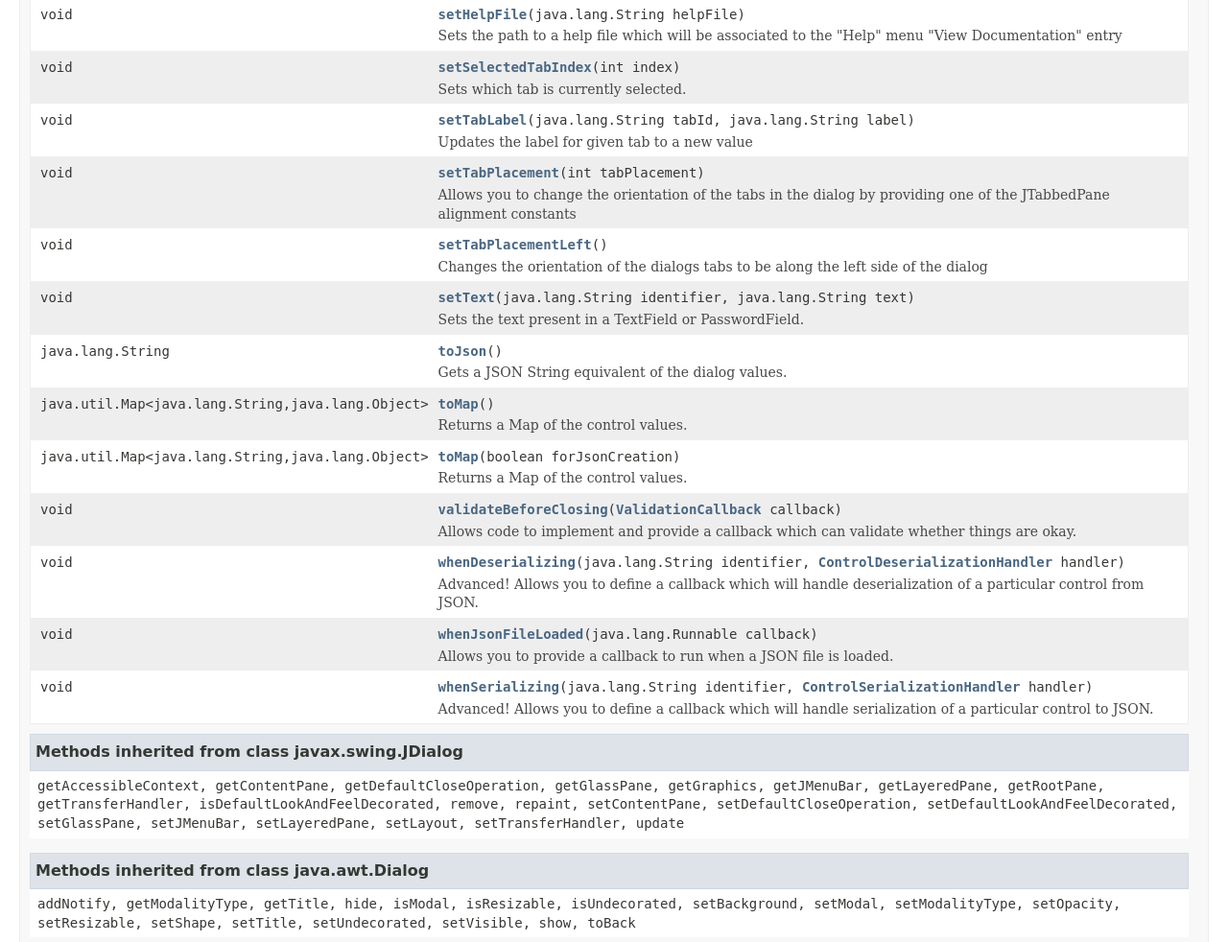
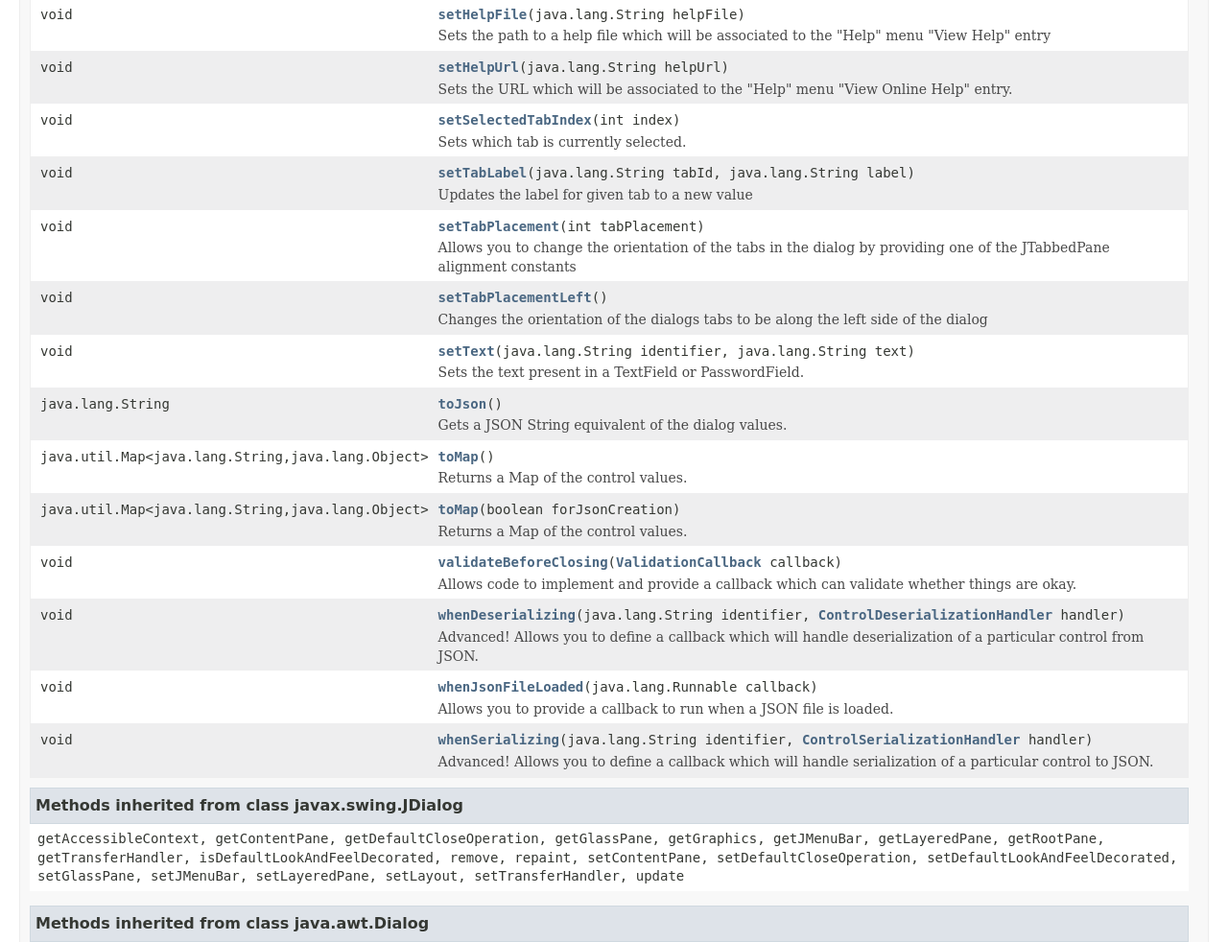
Before and after one commit to Nuix/Nx, a plain HTML site: page docs/com/nuix/nx/dialogs/TabbedCustomDialog.html in a window 1280 px wide. Shown: the part 3212-4194 px from the top of the page at 96% size. Drawn offline with Linux system fonts and the light colour scheme; a web font is replaced by a local one.

Commit message:
Java doc refresh

```diff
--- a/docs/com/nuix/nx/dialogs/TabbedCustomDialog.html
+++ b/docs/com/nuix/nx/dialogs/TabbedCustomDialog.html
@@ -17,7 +17,7 @@
     catch(err) {
     }
 //-->
-var methods = {"i0":10,"i1":10,"i2":10,"i3":10,"i4":10,"i5":10,"i6":10,"i7":10,"i8":10,"i9":10,"i10":10,"i11":10,"i12":10,"i13":10,"i14":10,"i15":10,"i16":10,"i17":10,"i18":10,"i19":10,"i20":10,"i21":10,"i22":10,"i23":10,"i24":10,"i25":10,"i26":10,"i27":10,"i28":10,"i29":10,"i30":10,"i31":10,"i32":10,"i33":10,"i34":10,"i35":10,"i36":10};
+var methods = {"i0":10,"i1":10,"i2":10,"i3":10,"i4":10,"i5":10,"i6":10,"i7":10,"i8":10,"i9":10,"i10":10,"i11":10,"i12":10,"i13":10,"i14":10,"i15":10,"i16":10,"i17":10,"i18":10,"i19":10,"i20":10,"i21":10,"i22":10,"i23":10,"i24":10,"i25":10,"i26":10,"i27":10,"i28":10,"i29":10,"i30":10,"i31":10,"i32":10,"i33":10,"i34":10,"i35":10,"i36":10,"i37":10};
 var tabs = {65535:["t0","All Methods"],2:["t2","Instance Methods"],8:["t4","Concrete Methods"]};
 var altColor = "altColor";
 var rowColor = "rowColor";
@@ -411,67 +411,73 @@ extends javax.swing.JDialog</pre>
 <tr id="i24" class="altColor">
 <td class="colFirst"><code>void</code></td>
 <td class="colLast"><code><span class="memberNameLink"><a href="../../../../com/nuix/nx/dialogs/TabbedCustomDialog.html#setHelpFile-java.lang.String-">setHelpFile</a></span>(java.lang.String&nbsp;helpFile)</code>
-<div class="block">Sets the path to a help file which will be associated to the "Help" menu "View Documentation" entry</div>
+<div class="block">Sets the path to a help file which will be associated to the "Help" menu "View Help" entry</div>
 </td>
 </tr>
 <tr id="i25" class="rowColor">
+<td class="colFirst"><code>void</code></td>
+<td class="colLast"><code><span class="memberNameLink"><a href="../../../../com/nuix/nx/dialogs/TabbedCustomDialog.html#setHelpUrl-java.lang.String-">setHelpUrl</a></span>(java.lang.String&nbsp;helpUrl)</code>
+<div class="block">Sets the URL which will be associated to the "Help" menu "View Online Help" entry.</div>
+</td>
+</tr>
+<tr id="i26" class="altColor">
 <td class="colFirst"><code>void</code></td>
 <td class="colLast"><code><span class="memberNameLink"><a href="../../../../com/nuix/nx/dialogs/TabbedCustomDialog.html#setSelectedTabIndex-int-">setSelectedTabIndex</a></span>(int&nbsp;index)</code>
 <div class="block">Sets which tab is currently selected.</div>
 </td>
 </tr>
-<tr id="i26" class="altColor">
+<tr id="i27" class="rowColor">
 <td class="colFirst"><code>void</code></td>
 <td class="colLast"><code><span class="memberNameLink"><a href="../../../../com/nuix/nx/dialogs/TabbedCustomDialog.html#setTabLabel-java.lang.String-java.lang.String-">setTabLabel</a></span>(java.lang.String&nbsp;tabId,
            java.lang.String&nbsp;label)</code>
 <div class="block">Updates the label for given tab to a new value</div>
 </td>
 </tr>
-<tr id="i27" class="rowColor">
+<tr id="i28" class="altColor">
 <td class="colFirst"><code>void</code></td>
 <td class="colLast"><code><span class="memberNameLink"><a href="../../../../com/nuix/nx/dialogs/TabbedCustomDialog.html#setTabPlacement-int-">setTabPlacement</a></span>(int&nbsp;tabPlacement)</code>
 <div class="block">Allows you to change the orientation of the tabs in the dialog by providing one of the
  JTabbedPane alignment constants</div>
 </td>
 </tr>
-<tr id="i28" class="altColor">
+<tr id="i29" class="rowColor">
 <td class="colFirst"><code>void</code></td>
 <td class="colLast"><code><span class="memberNameLink"><a href="../../../../com/nuix/nx/dialogs/TabbedCustomDialog.html#setTabPlacementLeft--">setTabPlacementLeft</a></span>()</code>
 <div class="block">Changes the orientation of the dialogs tabs to be along the left side of the dialog</div>
 </td>
 </tr>
-<tr id="i29" class="rowColor">
+<tr id="i30" class="altColor">
 <td class="colFirst"><code>void</code></td>
 <td class="colLast"><code><span class="memberNameLink"><a href="../../../../com/nuix/nx/dialogs/TabbedCustomDialog.html#setText-java.lang.String-java.lang.String-">setText</a></span>(java.lang.String&nbsp;identifier,
        java.lang.String&nbsp;text)</code>
 <div class="block">Sets the text present in a TextField or PasswordField.</div>
 </td>
 </tr>
-<tr id="i30" class="altColor">
+<tr id="i31" class="rowColor">
 <td class="colFirst"><code>java.lang.String</code></td>
 <td class="colLast"><code><span class="memberNameLink"><a href="../../../../com/nuix/nx/dialogs/TabbedCustomDialog.html#toJson--">toJson</a></span>()</code>
 <div class="block">Gets a JSON String equivalent of the dialog values.</div>
 </td>
 </tr>
-<tr id="i31" class="rowColor">
+<tr id="i32" class="altColor">
 <td class="colFirst"><code>java.util.Map&lt;java.lang.String,java.lang.Object&gt;</code></td>
 <td class="colLast"><code><span class="memberNameLink"><a href="../../../../com/nuix/nx/dialogs/TabbedCustomDialog.html#toMap--">toMap</a></span>()</code>
 <div class="block">Returns a Map of the control values.</div>
 </td>
 </tr>
-<tr id="i32" class="altColor">
+<tr id="i33" class="rowColor">
 <td class="colFirst"><code>java.util.Map&lt;java.lang.String,java.lang.Object&gt;</code></td>
 <td class="colLast"><code><span class="memberNameLink"><a href="../../../../com/nuix/nx/dialogs/TabbedCustomDialog.html#toMap-boolean-">toMap</a></span>(boolean&nbsp;forJsonCreation)</code>
 <div class="block">Returns a Map of the control values.</div>
 </td>
 </tr>
-<tr id="i33" class="rowColor">
+<tr id="i34" class="altColor">
 <td class="colFirst"><code>void</code></td>
 <td class="colLast"><code><span class="memberNameLink"><a href="../../../../com/nuix/nx/dialogs/TabbedCustomDialog.html#validateBeforeClosing-com.nuix.nx.dialogs.ValidationCallback-">validateBeforeClosing</a></span>(<a href="../../../../com/nuix/nx/dialogs/ValidationCallback.html" title="interface in com.nuix.nx.dialogs">ValidationCallback</a>&nbsp;callback)</code>
 <div class="block">Allows code to implement and provide a callback which can validate whether things are okay.</div>
 </td>
 </tr>
-<tr id="i34" class="altColor">
+<tr id="i35" class="rowColor">
 <td class="colFirst"><code>void</code></td>
 <td class="colLast"><code><span class="memberNameLink"><a href="../../../../com/nuix/nx/dialogs/TabbedCustomDialog.html#whenDeserializing-java.lang.String-com.nuix.nx.controls.models.ControlDeserializationHandler-">whenDeserializing</a></span>(java.lang.String&nbsp;identifier,
                  <a href="../../../../com/nuix/nx/controls/models/ControlDeserializationHandler.html" title="interface in com.nuix.nx.controls.models">ControlDeserializationHandler</a>&nbsp;handler)</code>
@@ -479,13 +485,13 @@ extends javax.swing.JDialog</pre>
  from JSON.</div>
 </td>
 </tr>
-<tr id="i35" class="rowColor">
+<tr id="i36" class="altColor">
 <td class="colFirst"><code>void</code></td>
 <td class="colLast"><code><span class="memberNameLink"><a href="../../../../com/nuix/nx/dialogs/TabbedCustomDialog.html#whenJsonFileLoaded-java.lang.Runnable-">whenJsonFileLoaded</a></span>(java.lang.Runnable&nbsp;callback)</code>
 <div class="block">Allows you to provide a callback to run when a JSON file is loaded.</div>
 </td>
 </tr>
-<tr id="i36" class="altColor">
+<tr id="i37" class="rowColor">
 <td class="colFirst"><code>void</code></td>
 <td class="colLast"><code><span class="memberNameLink"><a href="../../../../com/nuix/nx/dialogs/TabbedCustomDialog.html#whenSerializing-java.lang.String-com.nuix.nx.controls.models.ControlSerializationHandler-">whenSerializing</a></span>(java.lang.String&nbsp;identifier,
                <a href="../../../../com/nuix/nx/controls/models/ControlSerializationHandler.html" title="interface in com.nuix.nx.controls.models">ControlSerializationHandler</a>&nbsp;handler)</code>
@@ -1037,10 +1043,24 @@ extends javax.swing.JDialog</pre>
 <li class="blockList">
 <h4>setHelpFile</h4>
 <pre>public&nbsp;void&nbsp;setHelpFile(java.lang.String&nbsp;helpFile)</pre>
-<div class="block">Sets the path to a help file which will be associated to the "Help" menu "View Documentation" entry</div>
+<div class="block">Sets the path to a help file which will be associated to the "Help" menu "View Help" entry</div>
 <dl>
 <dt><span class="paramLabel">Parameters:</span></dt>
 <dd><code>helpFile</code> - Path to a help file (set null to hide help menu, default is null)</dd>
+</dl>
+</li>
+</ul>
+<a name="setHelpUrl-java.lang.String-">
+<!--   -->
+</a>
+<ul class="blockList">
+<li class="blockList">
+<h4>setHelpUrl</h4>
+<pre>public&nbsp;void&nbsp;setHelpUrl(java.lang.String&nbsp;helpUrl)</pre>
+<div class="block">Sets the URL which will be associated to the "Help" menu "View Online Help" entry.</div>
+<dl>
+<dt><span class="paramLabel">Parameters:</span></dt>
+<dd><code>helpUrl</code> - URL to a web site</dd>
 </dl>
 </li>
 </ul>
```
Also changed, not shown: docs/index-files/index-16.html (+5 -1 lines), docs/serialized-form.html (+9 -1 lines), 1 other file.
